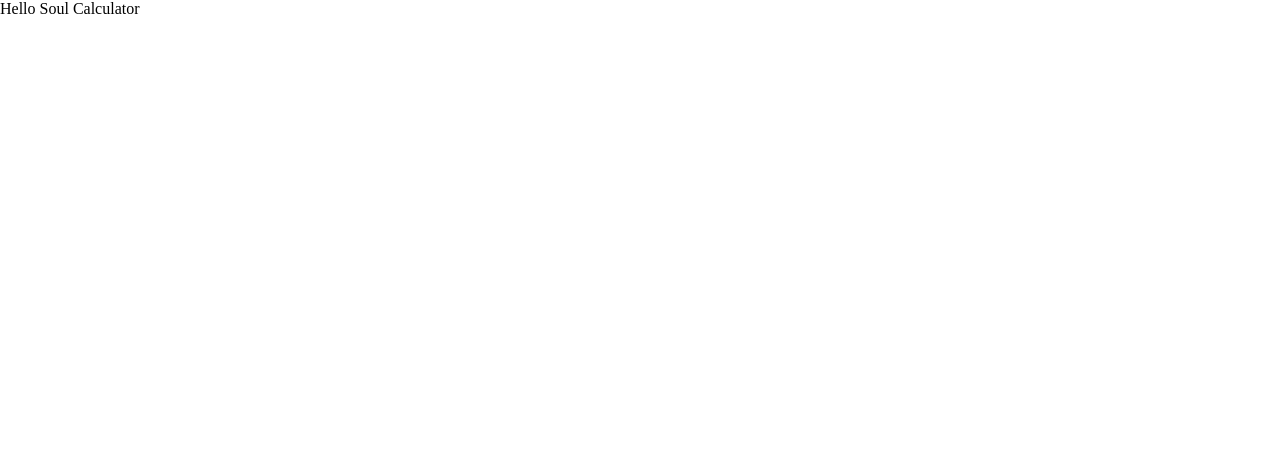
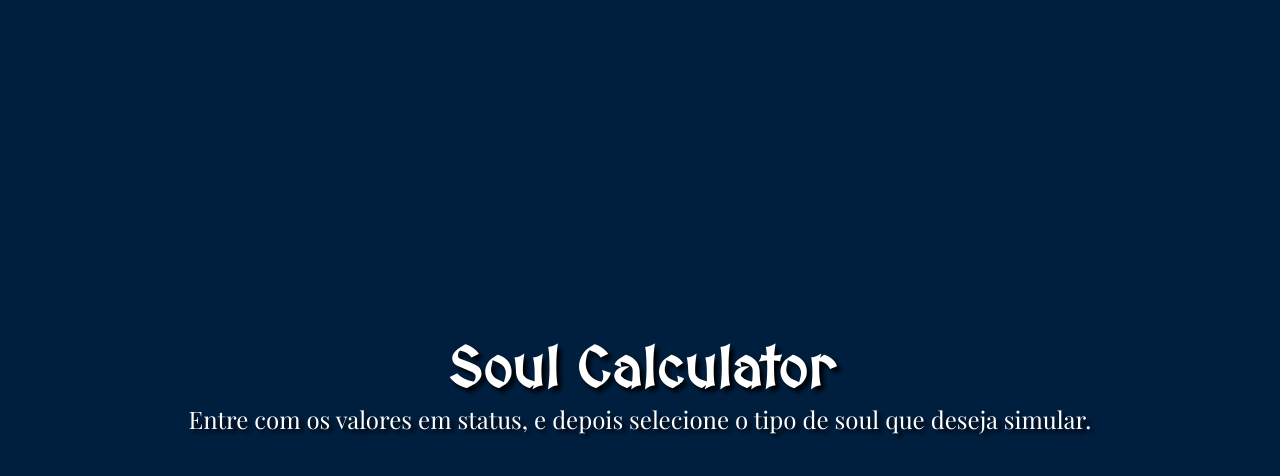
Before and after one commit to Ceagah2/wyd-calculator, a React (Vite) app: page /soul in a window 1280 px wide. Shown: the top 476 px of the page. Built offline with nearby package versions, Linux system fonts and the light colour scheme; a web font is replaced by a local one.

Commit message:
feat: create initial soul calculator page

```diff
--- a/src/App.tsx
+++ b/src/App.tsx
@@ -3,6 +3,7 @@ import {
   RouterProvider
 } from 'react-router-dom'
 import Home from './pages/Home'
+import Soul from './pages/Soul'
 import './styles/global.css'
 
 function App() {
@@ -13,7 +14,7 @@ function App() {
     },
     {
       path: '/soul',
-      element: <div>Hello Soul Calculator</div>
+      element: <Soul />
     },
     {
       path: '/crit',
--- /dev/null
+++ b/src/pages/Soul/index.tsx
@@ -0,0 +1,17 @@
+import { Container } from "../../components/atoms/container";
+import * as S from "./styles";
+
+export default function Soul(){
+  return (
+    <Container>
+      <S.Header>
+        <S.PageTitle>Soul Calculator</S.PageTitle>
+        <S.DescriptionContainer>
+          <S.Description>
+            Entre com os valores em status, e depois selecione o tipo de soul que deseja simular.
+          </S.Description>
+        </S.DescriptionContainer>
+      </S.Header>
+    </Container>
+  );
+}
--- /dev/null
+++ b/src/pages/Soul/styles.ts
@@ -0,0 +1,33 @@
+import styled from 'styled-components'
+import { theme } from '../../styles/theme'
+
+export const Header = styled.header`
+  display: flex;
+  flex-direction: column;
+  align-items: center;
+  justify-content: flex-start;
+  height: 20vh;
+  width: 80vw;
+  padding: 20px;
+`
+
+export const PageTitle = styled.h1`
+  font-size: ${theme.sizes.heading};
+  color: ${theme.colors.white};
+  font-family: ${theme.fonts.heading};
+  text-shadow: 4px 4px 4px #000000;
+`
+
+export const DescriptionContainer = styled.div`
+  display: flex;
+  flex-direction: row;
+  align-items: center;
+  justify-content: center;
+`
+
+export const Description = styled.p`
+  font-size: ${theme.sizes.body};
+  color: ${theme.colors.white};
+  font-family: ${theme.fonts.body};
+  text-shadow: 4px 4px 4px #000000;
+`
```
